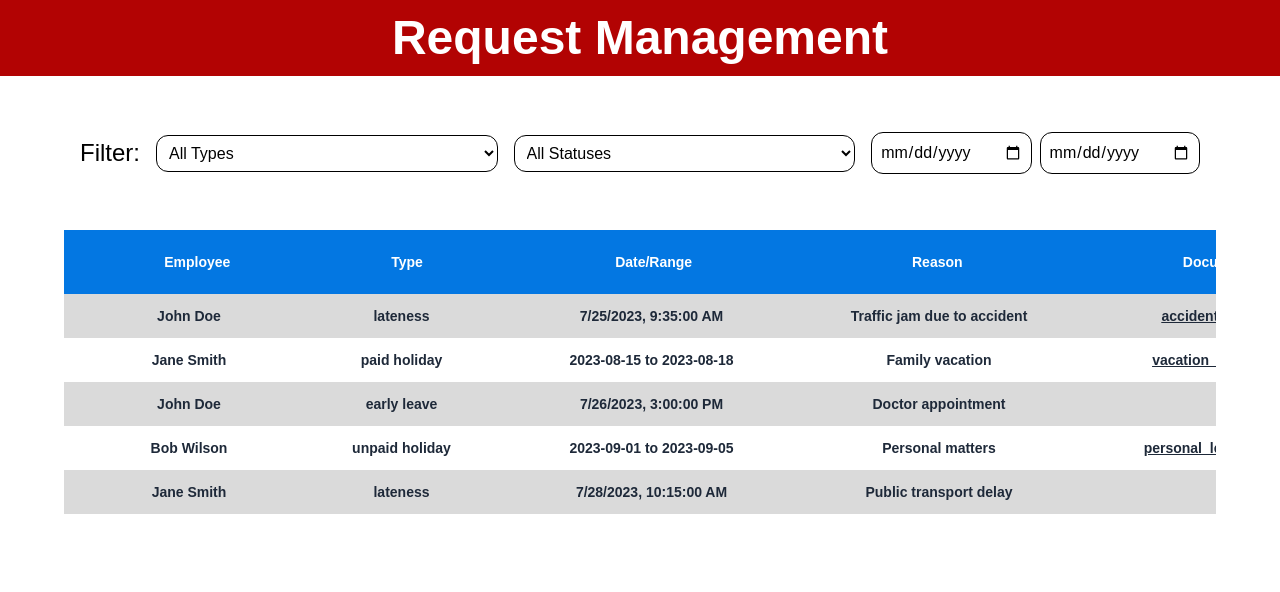
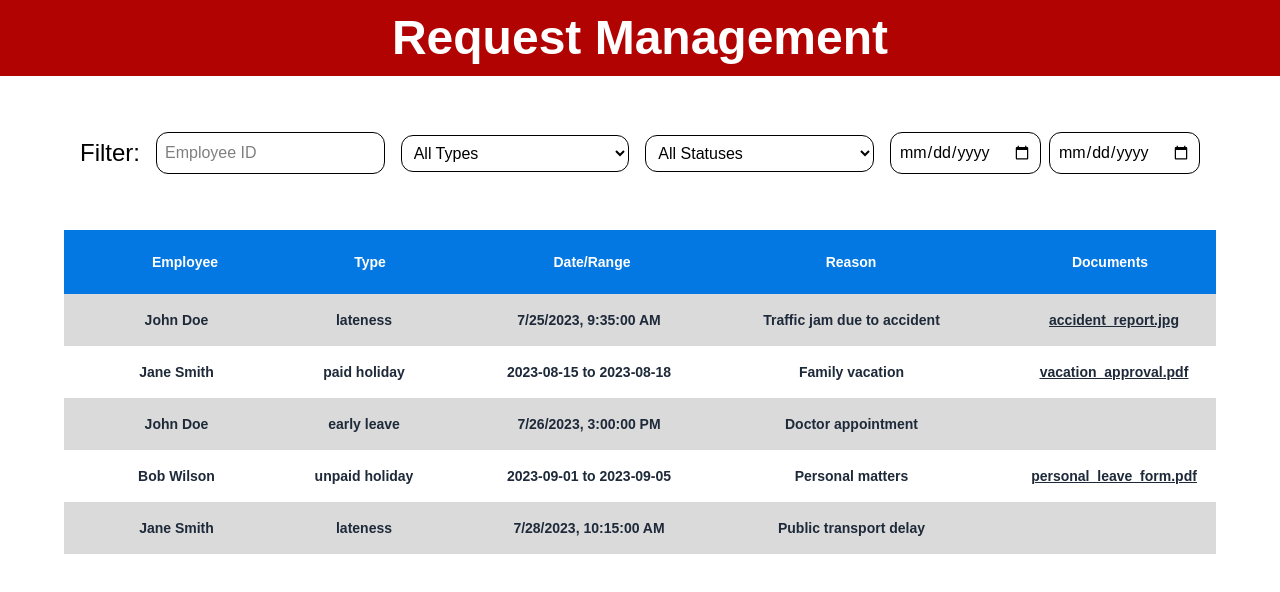
Before and after one commit to blazingbhavneek/workhourssync, a Next.js app: page /requestDashboard in a window 1280 px wide. Shown: the top 592 px of the page. Built offline with nearby package versions, Linux system fonts and the light colour scheme.

Commit message:
changed some css

```diff
--- a/src/app/requestDashboard/page.jsx
+++ b/src/app/requestDashboard/page.jsx
@@ -17,7 +17,7 @@ const RequestDashboard = () => {
     });
 
     useEffect(() => {
-        // setIsAdmin(true);
+        setIsAdmin(true);
     }, []);
 
     useEffect(() => {
```
